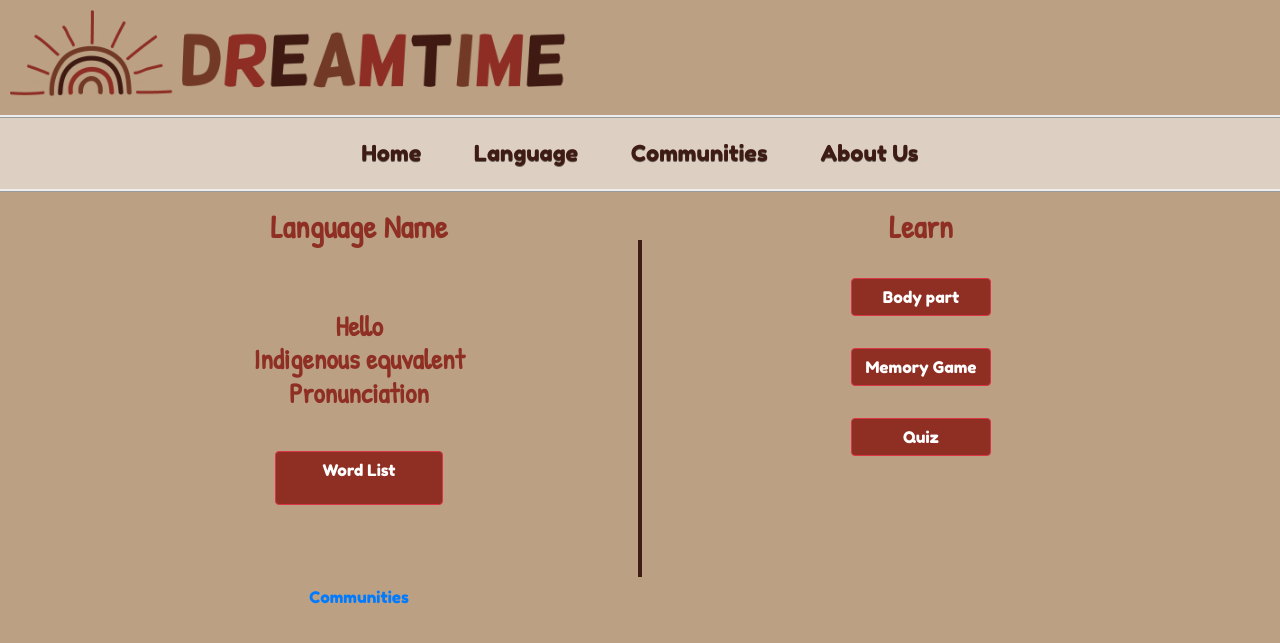
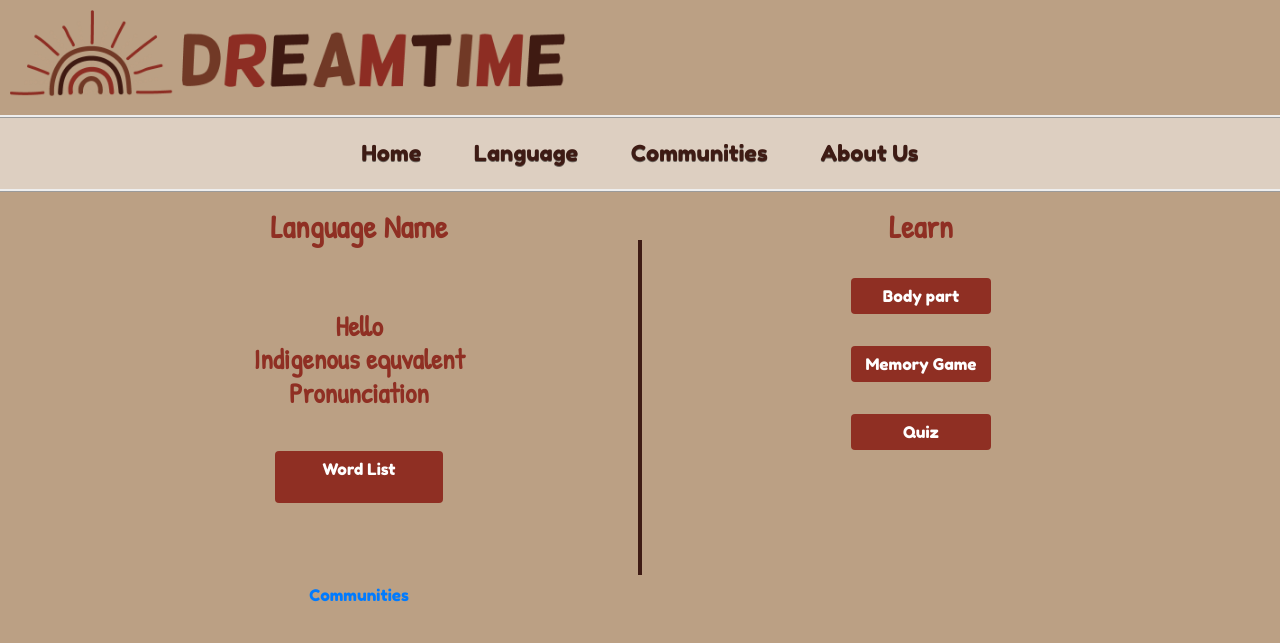
Before and after one commit to AsuraE/DECO1800, a PHP site: page /language.html in a window 1280 px wide. Shown: the top 643 px of the page. Run offline with PHP 8.4, Linux system fonts and the light colour scheme.

Commit message:
more style

```diff
--- a/css/style-visual.css
+++ b/css/style-visual.css
@@ -101,6 +101,7 @@ body, #lang-ind {
 	margin-right:2em;
 	background-color:#8F2F23;
 	width: 10%;
+	border-radius: 8px;
 }
 
 
@@ -160,6 +161,7 @@ body, #lang-ind {
 	margin-top: 2em;
 	width:30%;
 	background-color:#8F2F23;
+	border:#8F2F23;
 }
 
 #langGames button {
@@ -167,6 +169,7 @@ body, #lang-ind {
 	margin-bottom: 2em;
 	width:100%;
 	background-color:#8F2F23;
+	border:#8F2F23;
 }
 
 #vl {
```
